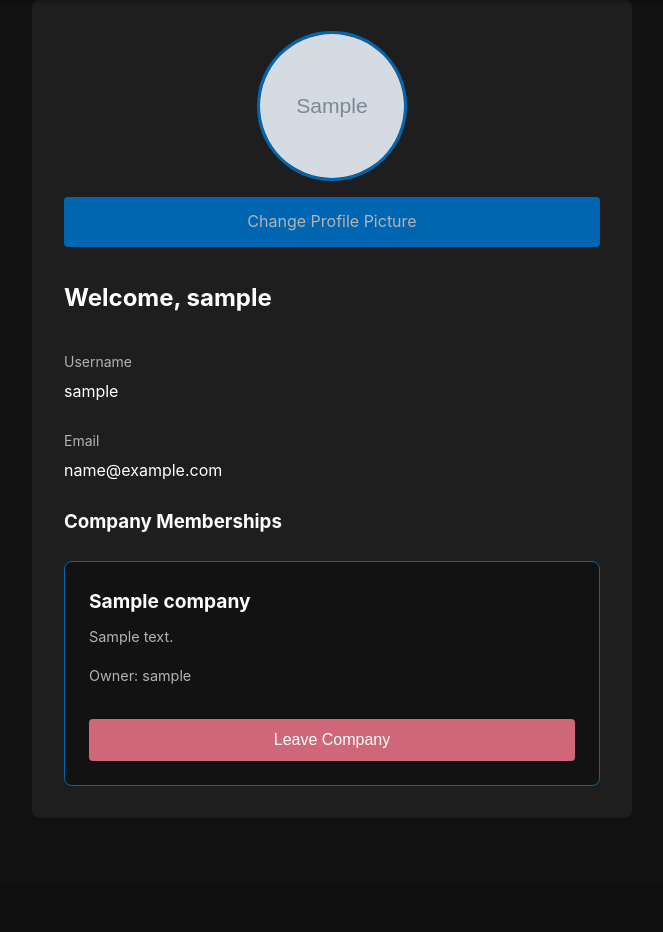
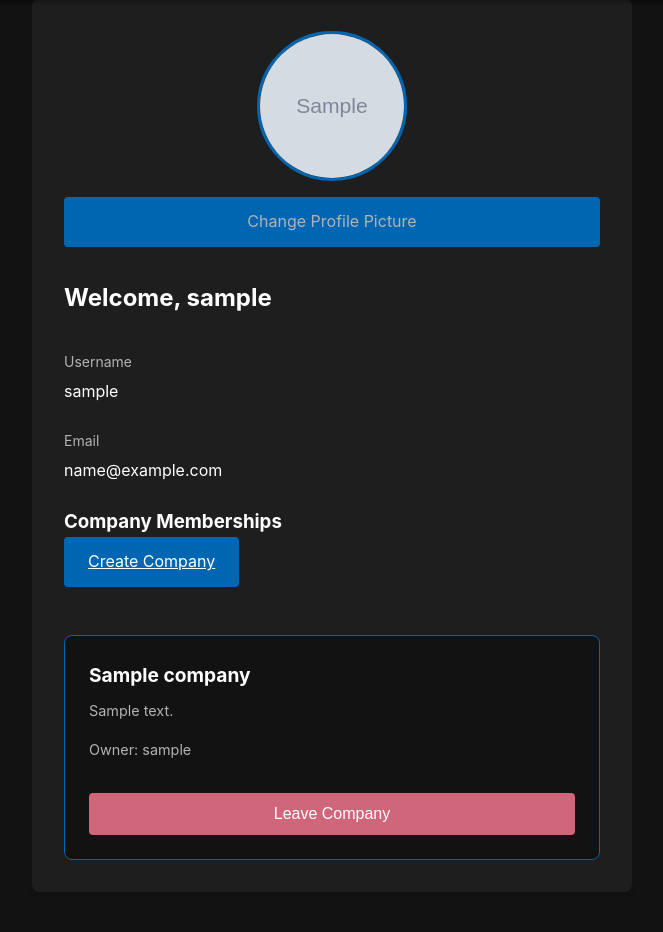
Before and after one commit to veewevosi/wevosi, a Flask app: page /account in a window 1280 px wide. Shown: the part 75-1007 px from the top of the page, without its empty margins (308-971 px from the left). Before the commit the page ends 893 px from the top, so only its background shows below. Run offline with Flask 3, Linux system fonts and the light colour scheme; a user stored in the database is signed in; tables that the repository leaves empty hold one stand-in row (values such as "Sample post"); grey boxes marked "Sample" are stand-in pictures.

Commit message:
Agent query: Please verify if: 1. The create company button is visible for admin users, 2. The company modal opens and closes correctly, 3. Companies can be created successfully

```diff
--- a/templates/account.html
+++ b/templates/account.html
@@ -37,6 +37,9 @@
 
     <div class="companies-section">
         <h3>Company Memberships</h3>
+        {% if current_user.role == 'admin' %}
+            <a href="#" class="btn create-company-btn" onclick="openCompanyModal()">Create Company</a>
+        {% endif %}
         {% if companies %}
             <div class="companies-grid">
                 {% for company in companies %}
@@ -65,9 +68,6 @@
         {% else %}
             <div class="no-companies">
                 <p>No companies available to join at this time.</p>
-                {% if current_user.role == 'admin' %}
-                    <a href="#" class="btn create-company-btn" onclick="openCompanyModal()">Create Company</a>
-                {% endif %}
             </div>
         {% endif %}
     </div>
@@ -162,7 +162,8 @@
 }
 
 .create-company-btn {
-    margin-top: 1rem;
+    margin-bottom: 1.5rem;
+    display: inline-block;
 }
 
 /* Modal styles */
```
